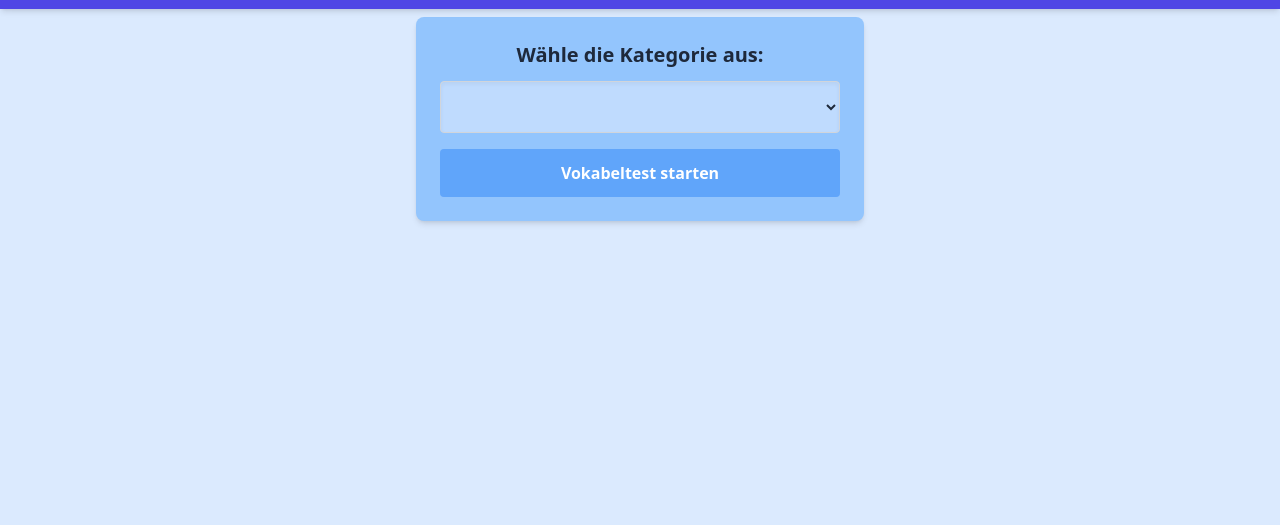
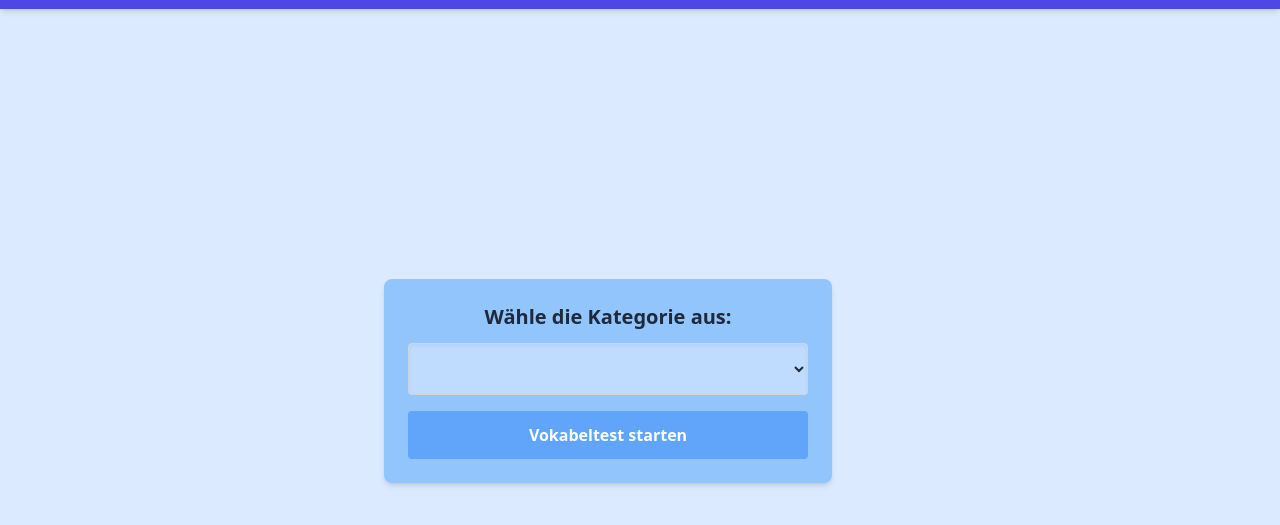
Before and after one commit to SimonTheDevloper/Vokabel-Trainer, a website with bundled scripts: page voktestmitids.html in a window 1280 px wide. Shown: the part 55-580 px from the top of the page. Built offline with nearby package versions, Linux system fonts and the light colour scheme.

Commit message:
bei vokabelabfrage abfragebereich zentriert in die mitte

```diff
--- a/voktestmitids.html
+++ b/voktestmitids.html
@@ -42,8 +42,8 @@
     </div>
   </header>
 
-  <main class="min-h-screen container mx-auto px-4 py-2">
-    <div class="flex flex-col items-center justify-center">
+  <main class="min-h-screen container mx-auto  flex items-center justify-center px-4 py-12">
+    <div class="flex flex-col w-full max-w-lg">
       <!-- Kategorie Auswahl -->
       <form id="kategorieAuswahl" class="flex flex-col w-full max-w-md bg-blue-300 rounded-lg p-6 shadow-md mb-8">
         <div class="mb-4">
@@ -51,7 +51,7 @@
             Wähle die Kategorie aus:
           </label>
           <select id="testSelection"
-            class="w-full rounded border bg-blue-200 px-4 py-3 text-lg text-slate-800 caret-blue-600 shadow-inner border-gray-300 px-4 py-3 focus:ring-2 focus:ring-sky-500 focus:outline-none">
+            class="w-full rounded border bg-blue-200 text-lg text-slate-800 caret-blue-600 shadow-inner border-gray-300 px-4 py-3 focus:ring-2 focus:ring-sky-500 focus:outline-none">
             <option value=""></option>
             <!-- Dynamische Optionen werden hier eingefügt -->
           </select>
```
